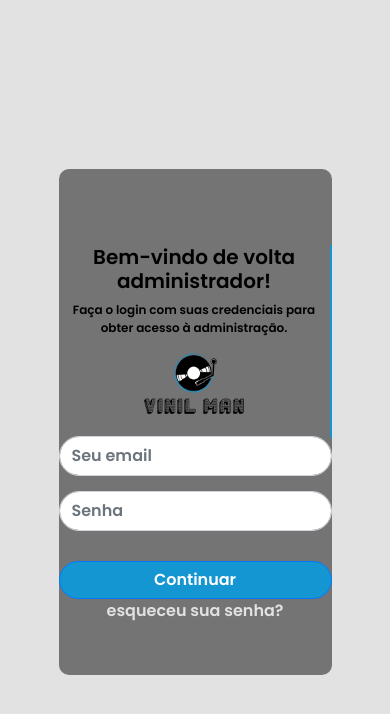
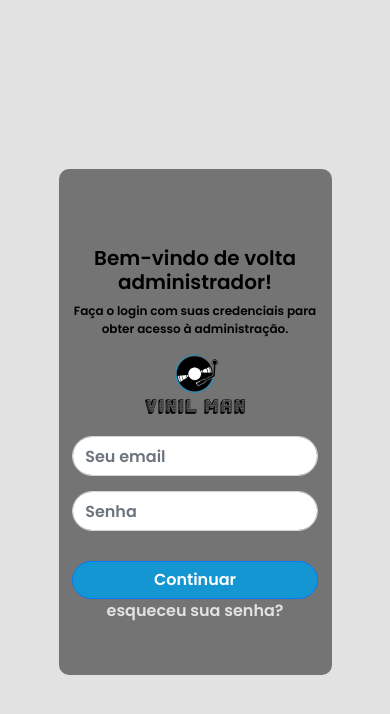
Before and after one commit to ViniciusCorbelli/vinil-man-shop, a PHP site: page /login.html in a window 390 px wide. Shown: the top 714 px of the page. Run offline with PHP 8.4, Linux system fonts and the light colour scheme; some libraries are stand-ins or nearby versions.

Commit message:
Consertei bordas em telas pequenas

```diff
--- a/css/styles.css
+++ b/css/styles.css
@@ -121,5 +121,22 @@ button:hover {
         align-items: center;
         justify-content: center;
         text-align: center;
+        margin-right: 10%;
     }
 }
+
+@media only screen and (max-width: 575px) {
+
+    .boas-vindas{
+    border-right: #1496d2 0px solid;
+    }
+
+    .form {
+        margin-right: 5%;
+        margin-left: 5%;
+    }
+
+
+
+
+}
```
